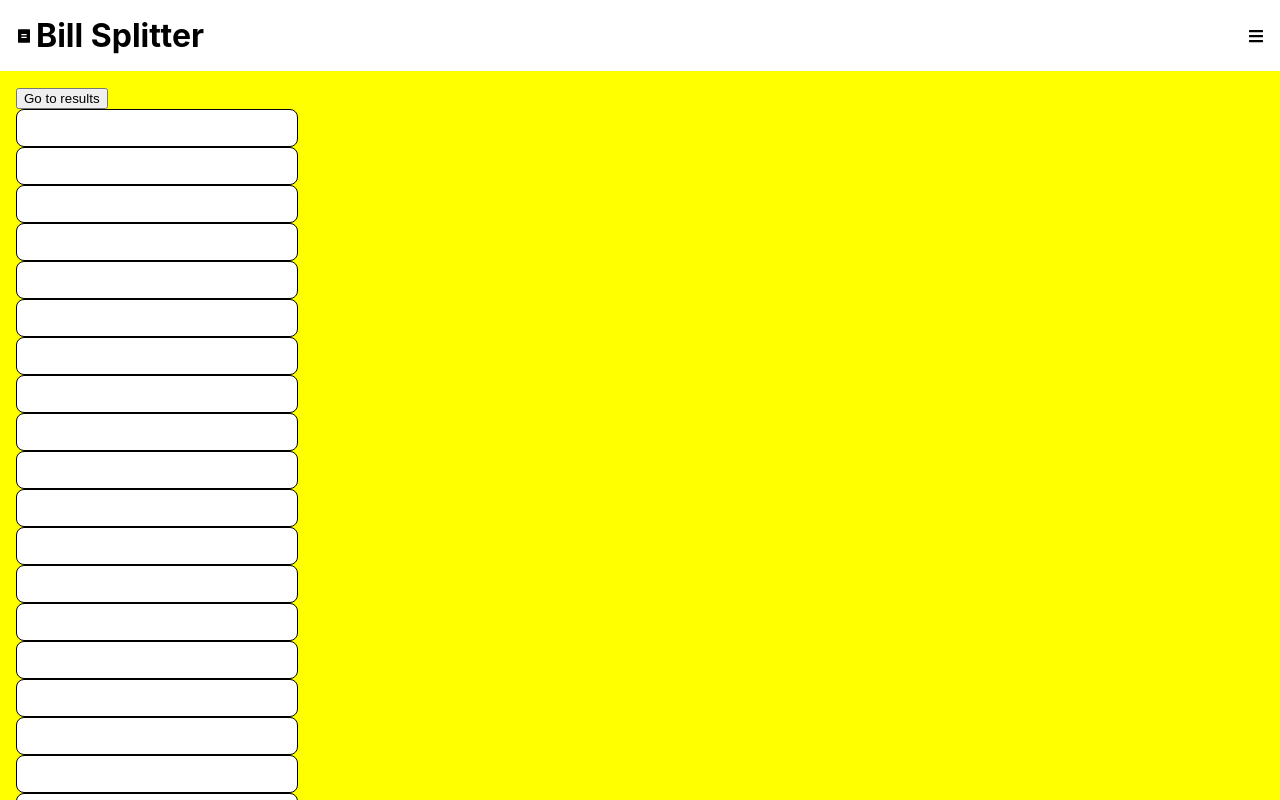
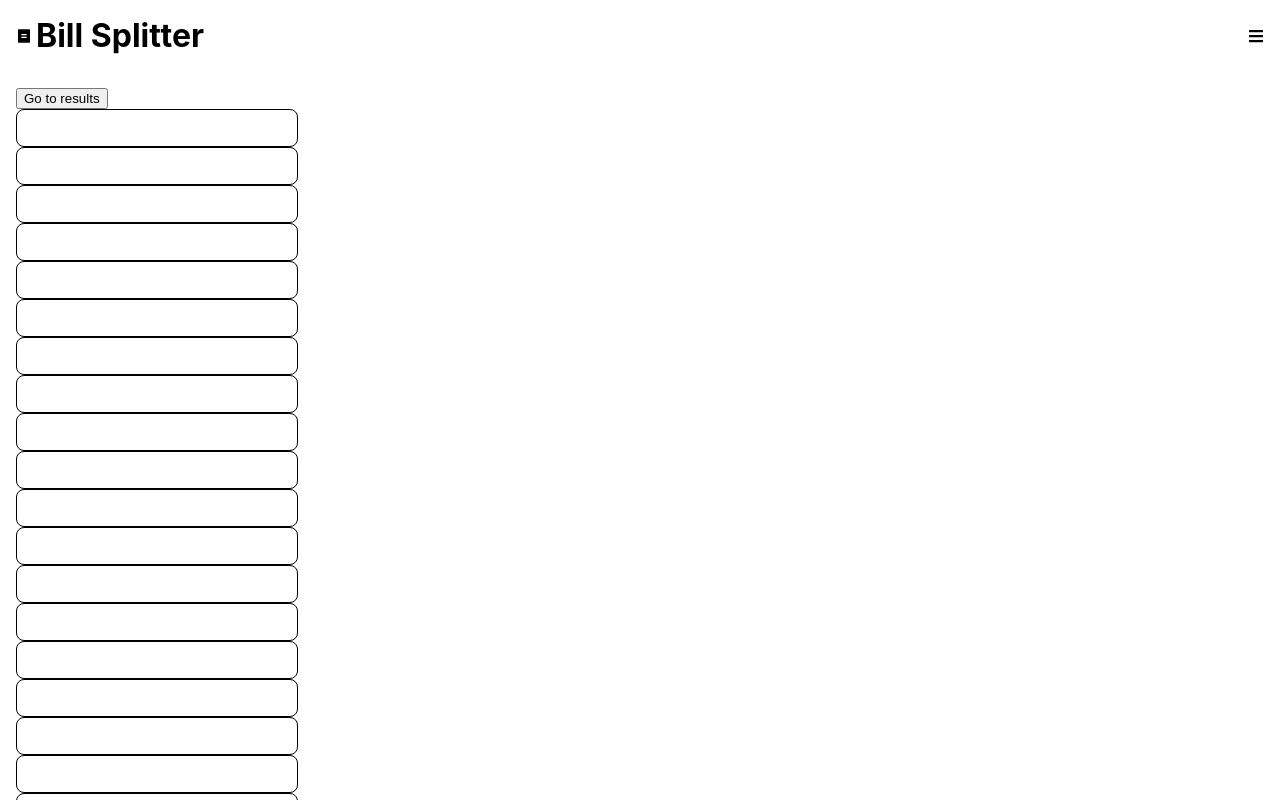
Before and after one commit to setowilliam/bill-splitter-v2, a Next.js app: page / in a window 1280 px wide. Built offline with nearby package versions, Linux system fonts and the light colour scheme.

Commit message:
feat: adjust transitions

```diff
--- a/src/layout-components/MainLayout/index.tsx
+++ b/src/layout-components/MainLayout/index.tsx
@@ -13,7 +13,6 @@ const MainLayout: FC<MainLayoutProps> = (props) => {
   return (
     <MainLayoutContainer
       variants={mainVariants}
-      transition={{ bounce: 0 }}
       animate="neutral"
       initial={router.pathname === "/" ? "left" : "right"}
       exit={router.pathname === "/" ? "right" : "left"}
--- a/src/layout-components/MainLayout/styles.ts
+++ b/src/layout-components/MainLayout/styles.ts
@@ -3,7 +3,6 @@ import styled from "styled-components";
 
 export const MainLayoutContainer = styled(motion.main)`
   padding: 1rem;
-  background-color: yellow;
   grid-area: main;
   overflow-y: scroll;
 `;
--- a/src/layout-components/MainLayout/utils.ts
+++ b/src/layout-components/MainLayout/utils.ts
@@ -1,7 +1,7 @@
 import { Variants } from "framer-motion";
 
 export const mainVariants: Variants = {
-  neutral: { x: 0 },
-  left: { x: "-100%" },
-  right: { x: "100%" },
+  neutral: { x: 0, transition: { ease: "easeInOut" } },
+  left: { x: "-100%", transition: { ease: "easeInOut" } },
+  right: { x: "100%", transition: { ease: "easeInOut" } },
 };
```
